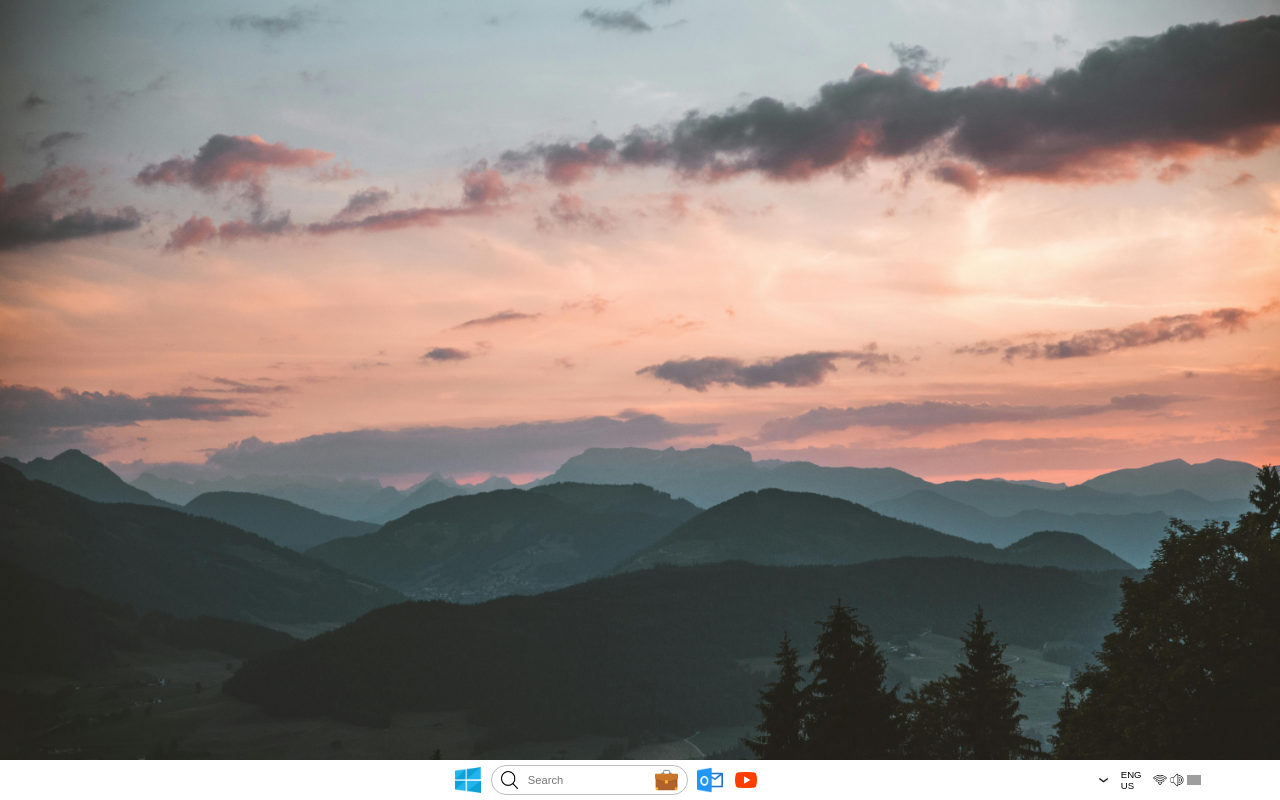
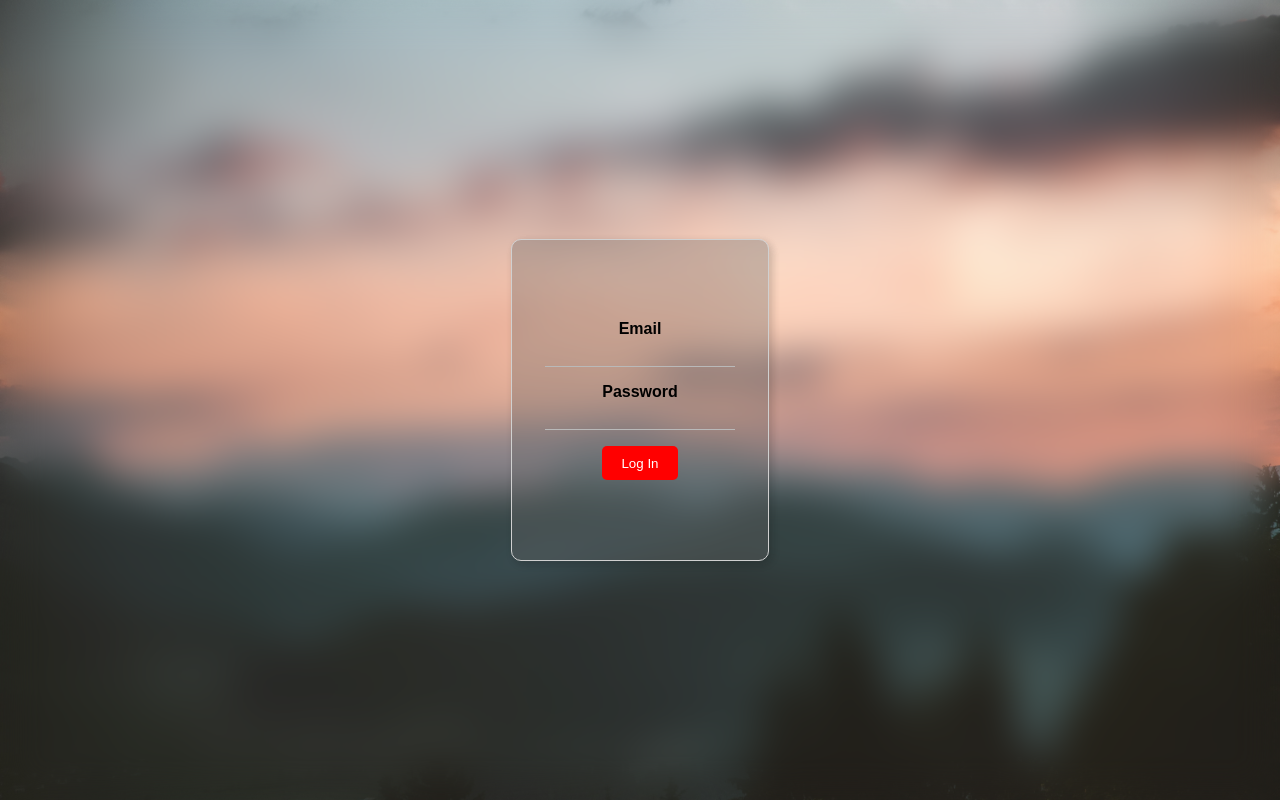
Before and after one commit to Solwandle-Mihlali/windowsNav, a React (Vite) app: page / in a window 1280 px wide. Built offline with nearby package versions, Linux system fonts and the light colour scheme; grey boxes are pictures that could not be loaded.

Commit message:
minor login functionality

```diff
--- a/src/App.tsx
+++ b/src/App.tsx
@@ -1,6 +1,7 @@
-import React from "react";
+import React, { useState } from "react";
 import "./App.css";
 import TaskBar from "./components/TaskBar";
+import Login from "./components/login";
 
 
 interface MainAppProps {
@@ -8,9 +9,12 @@ interface MainAppProps {
 }
 
 function App({}: MainAppProps) {
+  const [loginValid, setLoginValid] = useState(Boolean)
   return (
     <>
-      <TaskBar />
+    {
+      loginValid ?  <TaskBar /> : <Login handlePasswordConfirmed={()=>setLoginValid(true)}/>
+    }
     </>
   );
 }
--- /dev/null
+++ b/src/components/login.css
@@ -0,0 +1,72 @@
+.loginMain{
+    width: 100%;
+    height: 100vh;
+    z-index: 2;
+    backdrop-filter: blur(20px);
+    display: flex;
+    align-items: center;
+    justify-content: center;
+}
+
+.loginMain form{
+    width: 20%;
+    border-radius: 10px;
+    height:40vh;
+    z-index: 2;
+    background: rgba(101, 101, 101, 0.336);
+    box-shadow: 3px 3px 10px rgba(27, 27, 27, 0.11), 3px 3px 10px rgba(27, 27, 27, 0.11);
+    backdrop-filter: blur(20px);
+    display: flex;
+    flex-direction: column;
+    align-items: center;
+    justify-content: center;
+    gap: 5%;
+    border: solid 1px rgb(208, 208, 208);
+}
+
+.loginMain form label{
+    width: 100%;
+    min-height: 3.5vh;
+    display: flex;
+    flex-direction: column;
+    align-items: center;
+    justify-content: center;
+    color: rgb(0, 0, 0);
+    gap: 1%;
+    font-weight: bold;
+}
+
+.loginMain form label input{
+    width:70%;
+    min-height: 3.5vh;
+    display: flex;
+    flex-direction: column;
+    align-items: center;
+    justify-content: center;
+    color: rgb(0, 0, 0);
+    background: transparent;
+    border: none;
+    border-bottom:solid 1px rgb(185, 185, 185) ;
+    padding-left: 10px;
+    gap: 1%;
+}
+
+input :focus{
+    border: none;
+    outline: none;
+}
+
+.loginMain form button {
+    width: 30%;
+    min-height: 4vh;
+    padding: 0.6rem;
+    display: flex;
+    flex-direction: column;
+    align-items: center;
+    justify-content: center;
+    color: white;
+    background:red ;
+    border: none;
+    gap: 1%;
+    border-radius: 5px;
+}
--- /dev/null
+++ b/src/components/login.tsx
@@ -0,0 +1,67 @@
+import { useState } from "react";
+import "../components/login.css";
+import { AllowedUser } from "../config";
+
+interface LoginProps {
+  handlePasswordConfirmed: () => void;
+}
+const Login: React.FC<LoginProps> = ({ handlePasswordConfirmed }) => {
+  const [userEmail, setUserEmail] = useState("");
+  const [userPassword, setUserPassword] = useState("");
+
+  const currentUsers = [
+    {
+      email: AllowedUser.email,
+      pass: AllowedUser.password,
+    },
+  ];
+
+  const validateCredentials = (
+    e: React.FormEvent<HTMLFormElement>,
+    enteredEmail: string,
+    enteredPassword: string
+  ) => {
+    e.preventDefault();
+
+    const isValidUser = currentUsers.some(
+      (user) => user.email === enteredEmail && user.pass === enteredPassword
+    );
+
+    if (isValidUser) {
+        handlePasswordConfirmed()
+    } else {
+      alert("Credentials don't match");
+    }
+  };
+  return (
+    <div className="loginMain">
+      <form
+        onSubmit={(e) => {
+          e.preventDefault(), validateCredentials(e, userEmail, userPassword);
+        }}
+      >
+        <label htmlFor="#">
+          {" "}
+          Email
+          <input
+            type="text"
+            value={userEmail}
+            onChange={(e) => setUserEmail(e.target.value)}
+          />
+        </label>
+        <label htmlFor="#">
+          {" "}
+          Password
+          <input
+            type="password"
+            value={userPassword}
+            onChange={(e) => setUserPassword(e.target.value)}
+          />
+        </label>
+        <button>Log In</button>
+      </form>
+    </div>
+  );
+};
+
+export default Login;
--- a/src/config.tsx
+++ b/src/config.tsx
@@ -4,3 +4,9 @@ export enum Configuration {
   UPLOADS_ID = "UUZGSIqguQ-g6DNf32zqu9NQ"
 
 }
+
+
+export enum AllowedUser {
+  email = "mihlali@semicolon.com",
+  password = "123"
+}
--- a/src/icons/icons.tsx
+++ b/src/icons/icons.tsx
@@ -47,8 +47,7 @@ import thumbSix from "./thumbSix.png";
 import thumbSeven from "./thumbSeven.png";
 import whatsApp from "./whatsapp.png";
 import tiktok from "./tiktok.png";
-import google from "./google.png"
-
+import google from "./google.png";
 
 export const icons = {
   cloudy: cloudy,
@@ -85,7 +84,7 @@ export const icons = {
   yourLikes: yourLikes,
   whatsApp: whatsApp,
   tiktok: tiktok,
-  google:google
+  google: google,
 };
 
 export const images = {
@@ -107,5 +106,4 @@ export const youtubeThumbnails = {
   thumbFive: thumbFive,
   thumbSix: thumbSix,
   thumbSeven: thumbSeven,
-
 };
```
